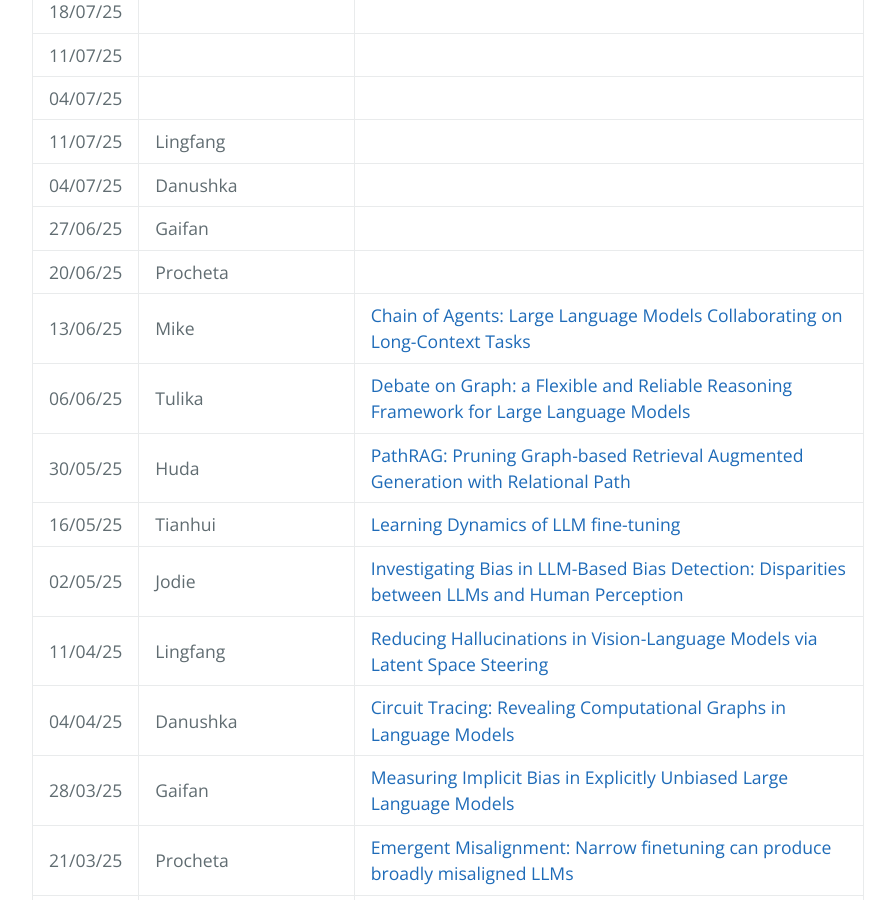
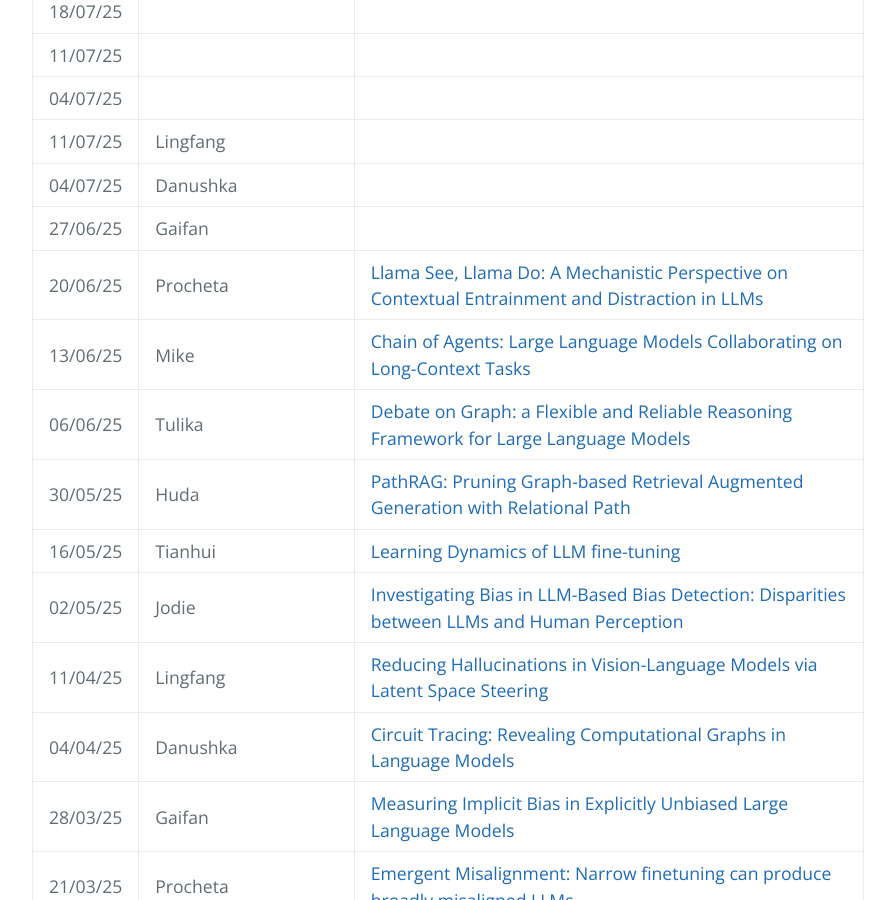
Before and after one commit to LivNLP/livnlp.github.io, a Jekyll site: the page built from reading.md, in a window 1280 px wide and 900 px high, scrolled down 698 px. Shown: the whole window, without its empty margins (192-1087 px from the left). Built offline with Jekyll 4.4.1, drawn with Linux system fonts in a browser that asks for light colours.

Commit message:
Update reading.md

```diff
--- a/reading.md
+++ b/reading.md
@@ -20,7 +20,7 @@ We meet on a weely basis to discuss recent research papers. Here is the schedule
 | 11/07/25|  Lingfang|
 | 04/07/25| Danushka |
 | 27/06/25| Gaifan |
-| 20/06/25|  Procheta |
+| 20/06/25|  Procheta |[Llama See, Llama Do: A Mechanistic Perspective on Contextual Entrainment and Distraction in LLMs](https://arxiv.org/abs/2505.09338)
 | 13/06/25|  Mike |[Chain of Agents: Large Language Models Collaborating on Long-Context Tasks](https://proceedings.neurips.cc/paper_files/paper/2024/hash/ee71a4b14ec26710b39ee6be113d7750-Abstract-Conference.html)
 | 06/06/25|  Tulika |[Debate on Graph: a Flexible and Reliable Reasoning Framework for Large Language Models](https://arxiv.org/pdf/2409.03155)
 | 30/05/25|  Huda | [PathRAG: Pruning Graph-based Retrieval Augmented Generation with Relational Path](https://arxiv.org/pdf/2502.14902)
```
